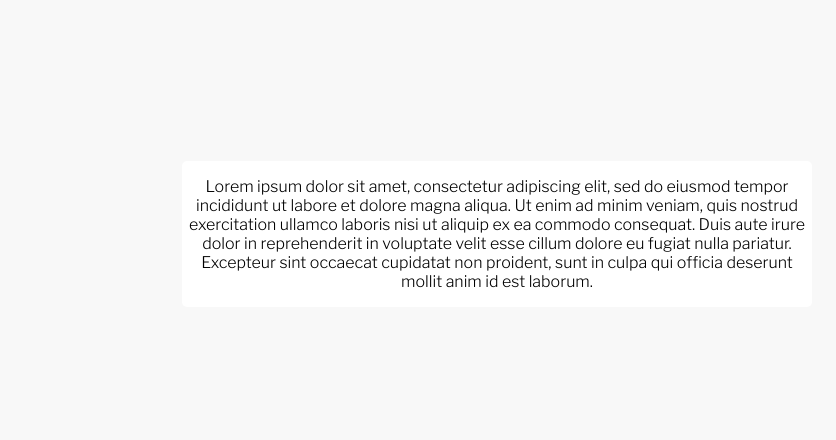
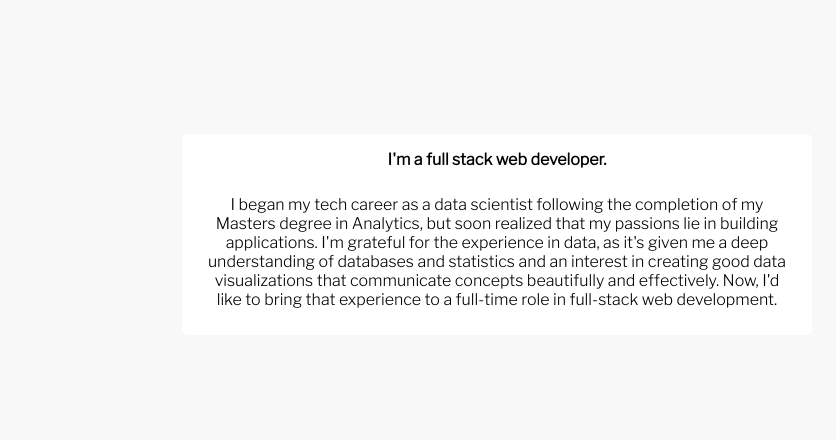
Before and after one commit to ashleycoxley/portfolio, a plain HTML site: page aboutme.html in a window 1280 px wide. Shown: the full height of the page, 273-1109 px from the left. Drawn offline with nearby package versions, Linux system fonts and the light colour scheme.

Commit message:
About me added

```diff
--- a/aboutme.html
+++ b/aboutme.html
@@ -24,7 +24,8 @@
 		</header>
 		<div class="content">
 			<div class="about-me">
-				<p>Lorem ipsum dolor sit amet, consectetur adipiscing elit, sed do eiusmod tempor incididunt ut labore et dolore magna aliqua. Ut enim ad minim veniam, quis nostrud exercitation ullamco laboris nisi ut aliquip ex ea commodo consequat. Duis aute irure dolor in reprehenderit in voluptate velit esse cillum dolore eu fugiat nulla pariatur. Excepteur sint occaecat cupidatat non proident, sunt in culpa qui officia deserunt mollit anim id est laborum.</p>
+				<p><b>I'm a full stack web developer.</b></p>
+				<p>I began my tech career as a data scientist following the completion of my Masters degree in Analytics, but soon realized that my passions lie in building applications. I'm grateful for the experience in data, as it's given me a deep understanding of databases and statistics and an interest in creating good data visualizations that communicate concepts beautifully and effectively. Now, I'd like to bring that experience to a full-time role in full-stack web development.</p>
 			</div>
 		</div>
 	</div>
--- a/css/style.css
+++ b/css/style.css
@@ -85,6 +85,12 @@ a:visited {
 	border-radius: 5px;
 }
 
+.about-me>p {
+	padding-bottom: 10px;
+	padding-right: 20px;
+	padding-left: 20px;
+}
+
 @media screen and (min-width: 700px) {
 	header {
 		margin-top: 40px;
```
